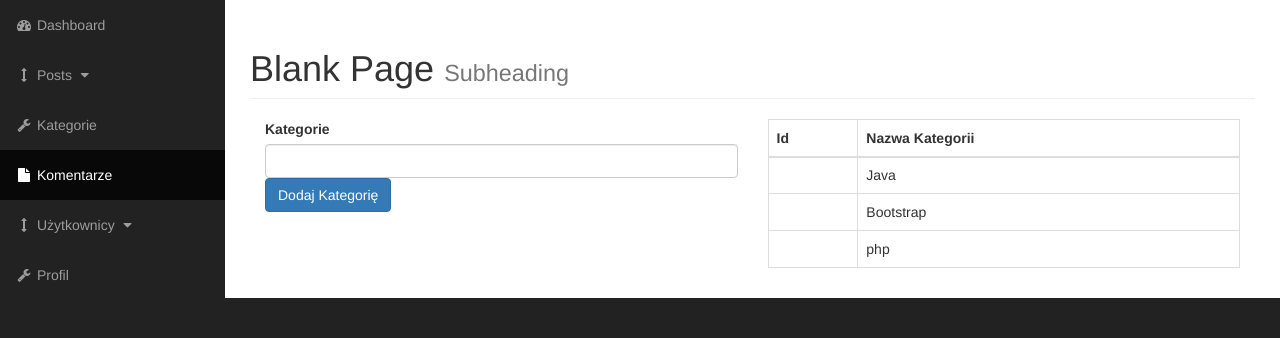
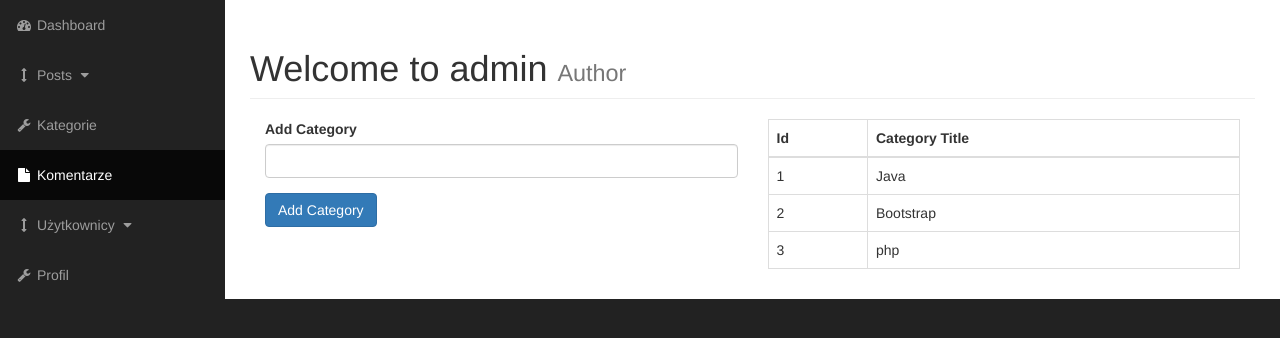
Before and after one commit to piotreq7/cms, a PHP site: page /admin/categories.php in a window 1280 px wide. Shown: the part 51-389 px from the top of the page. Run offline with PHP 8.4, Linux system fonts and the light colour scheme; data comes from the database, SQL or seed files in the repository; data that the repository does not hold is empty.

Commit message:
Add categories page in admin section

```diff
--- a/admin/categories.php
+++ b/admin/categories.php
@@ -1,9 +1,18 @@
-<?php include "includes/admin_header.php"; ?>
+<?php include "includes/admin_header.php" ?>
+
+<?php
+
+?>
 
     <div id="wrapper">
 
         <!-- Navigation -->
-       <?php include "includes/admin_navigation.php"; ?>
+
+        <?php include "includes/admin_navigation.php" ?>
+
+
+
+
 <div id="page-wrapper">
 
 <div class="container-fluid">
@@ -11,33 +20,91 @@
     <!-- Page Heading -->
     <div class="row">
         <div class="col-lg-12">
+
+
             <h1 class="page-header">
-                            Blank Page
-                            <small>Subheading</small>
+                Welcome to admin
+                <small>Author</small>
             </h1>
+
+
             <div class="col-xs-6">
+
 
            <?php
            if(isset($_POST['submit'])){
+            $cat_title = $_POST['cat_title'];
+            if($cat_title == ""||empty($cat_title)){
+            echo "pole nie może być puste";
 
-                $cat_title = $_POST['cat_title'];
+            }else {
 
-                if($cat_title==""||empty($cat_title)){
 
-                echo "Wypełnij pole kategorie";
-                }else {
         $query = "INSERT INTO categories(cat_title) ";
-                $query .="VALUES('$cat_title')";
+        $query .="VALUE ('{$cat_title}')";
+        $create_category_query = mysqli_query($connection,$query);
 
-                $create_cattegory_query = mysqli_query($connection,$query);
-                if(!$create_cattegory_query){
-                    die('QUERY FAILED'. mysqli_error($connection));
+        if(!$create_category_query){
+
+            die('QUERY FAILED' . mysqli_error($connection));
+
         }
 
             }
 
 
            }
+
+           ?>
+
+    <form action="" method="post">
+      <div class="form-group">
+         <label for="cat-title">Add Category</label>
+          <input type="text" class="form-control" name="cat_title">
+      </div>
+       <div class="form-group">
+          <input class="btn btn-primary" type="submit" name="submit" value="Add Category">
+      </div>
+
+    </form>
+
+
+
+
+    </div><!--Add Category Form-->
+
+            <div class="col-xs-6">
+    <table class="table table-bordered table-hover">
+
+
+        <thead>
+            <tr>
+                <th>Id</th>
+                <th>Category Title</th>
+            </tr>
+        </thead>
+        <tbody>
+
+        <?php
+
+
+    $query = "SELECT * FROM categories";
+    $select_categories = mysqli_query($connection,$query);
+
+    while($row = mysqli_fetch_assoc($select_categories)) {
+    $cat_id = $row['cat_id'];
+    $cat_title = $row['cat_title'];
+
+    echo "<tr>";
+
+    echo "<td>{$cat_id}</td>";
+    echo "<td>{$cat_title}</td>";
+//   echo "<td><a href='categories.php?delete={$cat_id}'>Delete</a></td>";
+//   echo "<td><a href='categories.php?edit={$cat_id}'>Edit</a></td>";
+//    echo "</tr>";
+
+    }
+
 
 
 
@@ -46,74 +113,13 @@
 
 
 
-
-                    <form action="" method="post">
-                    <div class="form_group">
-                    <label for="cat_title">Kategorie</label>
-                    <input class ="form-control" type="text" name="cat_title">
-
-                    </div>
-                    <div class="form-group">
-                    <input class ="btn btn-primary" type="submit" name="submit" value="Dodaj Kategorię">
-
-                    </div>
-
-                    </form>
-                    </div> <!--add Kategory form-->
-
-
-                    <div class="col-xs-6">
-
-
-                        <?php
-
-                        $query = "SELECT * FROM categories";
-                        $select_categories = mysqli_query($connection,$query);
-
-
-
-
-                        ?>
-
-
-                        <table class="table table-bordered table-hover">
-                            <thead>
-                                <tr>
-                                    <th>Id</th>
-                                    <th>Nazwa Kategorii</th>
-                                </tr>
-                            </thead>
-                            <tbody>
-                                <tr>
-
-
-<?php
-while ($row=mysqli_fetch_array($select_categories)){
-$cat_id = $row['cat_id'];
-$cat_title = $row['cat_title'];
-echo "<tr>";
-echo "<td>{$cat_id}</td>";
-echo "<td>{$cat_title}</td>";
-echo "</tr>";
-}
-?>
-
-
-
-
-
-
-
-                                </tr>
-
-
         </tbody>
     </table>
 
 
 
+
                 </div>
-
 
 
             </div>
@@ -124,8 +130,14 @@ echo "</tr>";
     <!-- /.container-fluid -->
 
 </div>
-        <!-- /#page-wrapper -->
 
 
 
-<?php include "includes/admin_footer.php"; ?>
+
+
+
+
+
+        <!-- /#page-wrapper -->
+
+    <?php include "includes/admin_footer.php" ?>
```
Also changed, not shown: cms.sql (+6 -6 lines). Lines whose indentation alone changed are shown as unchanged.
